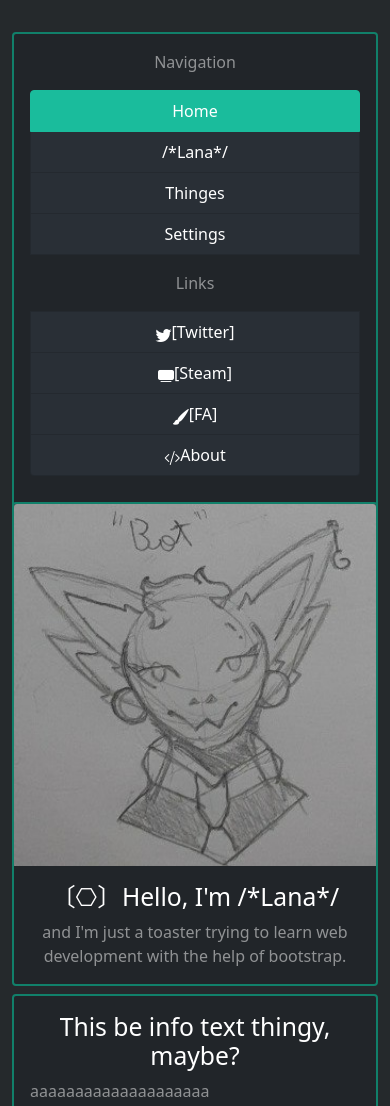
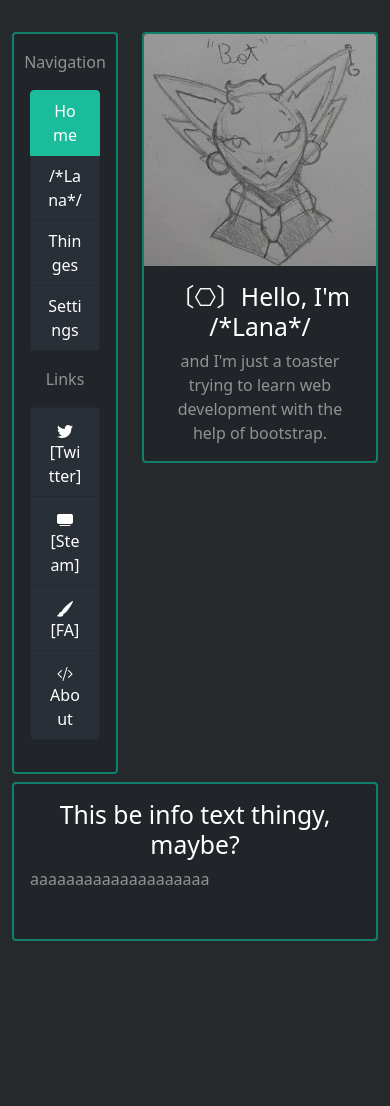
Before and after one commit to KTSnowy/KTSnowy.github.io, a plain HTML site: page index.html in a window 390 px wide. Shown: the top 1106 px of the page. After the commit the page ends 949 px from the top, so only its background shows below. Drawn offline with Linux system fonts and the light colour scheme; files whose address does not match are found by name.

Commit message:
Update index.html

```diff
--- a/index.html
+++ b/index.html
@@ -31,7 +31,7 @@
 
     <div class="container">
       <div class="row my-4">
-        <div class="col-md-2">
+        <div class="col-4 col-lg-2">
           <div class="card bg-dark border-custom h-100 my-2 my-md-0">
             <p class="card-title my-3 mb-0 text-center text-white-50">Navigation</p>
             <div class="card-body">
@@ -41,16 +41,16 @@
                   <a class="list-group-item list-group-item-action text-white text-center" id="list-thingies-list" data-bs-toggle="list" href="#list-thingies" role="tab" aria-controls="thingies">Thinges</a>
                   <a class="list-group-item list-group-item-action text-white text-center" id="list-settings-list" data-bs-toggle="list" href="#list-settings" role="tab" aria-controls="settings">Settings</a>
                   <p class="card-title my-3 mb-3 text-center text-white-50">Links</p>
-                  <a class="list-group-item list-group-item-action text-white text-center" href="https://twitter.com/SnowballKeith" target="_blank" rel="noopener noreferrer" role="tab" aria-controls="lana"><i class="bi-twitter"></i>[Twitter]</a>
-                  <a class="list-group-item list-group-item-action text-white text-center" href="https://steamcommunity.com/id/keithtn" target="_blank" rel="noopener noreferrer" role="tab" aria-controls="home"><i class="bi-tv-fill"></i>[Steam]</a>
-                  <a class="list-group-item list-group-item-action text-white text-center" href="https://www.furaffinity.net/user/keithtaylor/" target="_blank" rel="noopener noreferrer" role="tab" aria-controls="thingies"><i class="bi-brush-fill"></i>[FA]</a>
-                  <a class="list-group-item list-group-item-action text-white text-center" href="about.html" role="tab" aria-controls="settings"><i class="bi-code-slash"></i>About</a>
+                  <a class="list-group-item list-group-item-action text-white text-center" href="https://twitter.com/SnowballKeith" target="_blank" rel="noopener noreferrer"><i class="bi-twitter"></i>[Twitter]</a>
+                  <a class="list-group-item list-group-item-action text-white text-center" href="https://steamcommunity.com/id/keithtn" target="_blank" rel="noopener noreferrer"><i class="bi-tv-fill"></i>[Steam]</a>
+                  <a class="list-group-item list-group-item-action text-white text-center" href="https://www.furaffinity.net/user/keithtaylor/" target="_blank" rel="noopener noreferrer"><i class="bi-brush-fill"></i>[FA]</a>
+                  <a class="list-group-item list-group-item-action text-white text-center" href="about.html"><i class="bi-code-slash"></i>About</a>
                 </div>
             </div>
           </div>
         </div>
-        <div class="col-md-4">
-          <div class="card bg-dark border-custom text-white">
+        <div class="col-8 col-lg-4">
+          <div class="card bg-dark border-custom text-white my-2 my-md-0">
             <img src="proto.jpg" class="card-img-top" alt="Hewwo?">
             <div class="card-body">
               <h2 class="card-title text-center">〔⎔〕Hello, I'm /*Lana*/</h2>
@@ -59,8 +59,8 @@
           </div>
         </div>
 
-        <div class="col-md-6">
-          <div class="card bg-dark border-custom h-100 my-2 my-md-0">
+        <div class="col-12 col-lg-6">
+          <div class="card bg-dark border-custom h-100 my-3 my-md-0">
             <div class="card-body">
               <h2 class="card-title text-center text-white">This be info text thingy, maybe?</h2>
                 <d  iv class="tab-content text-white-50" id="nav-tabContent">
```
